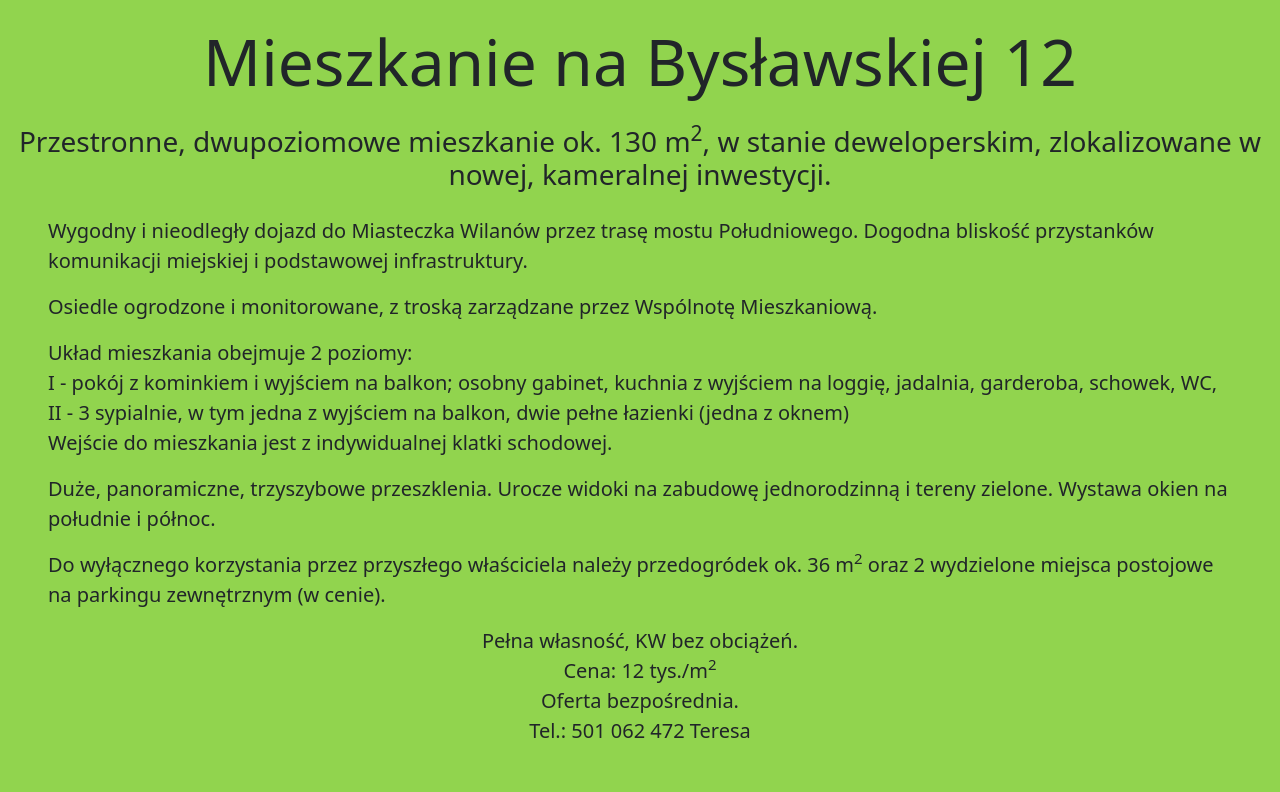
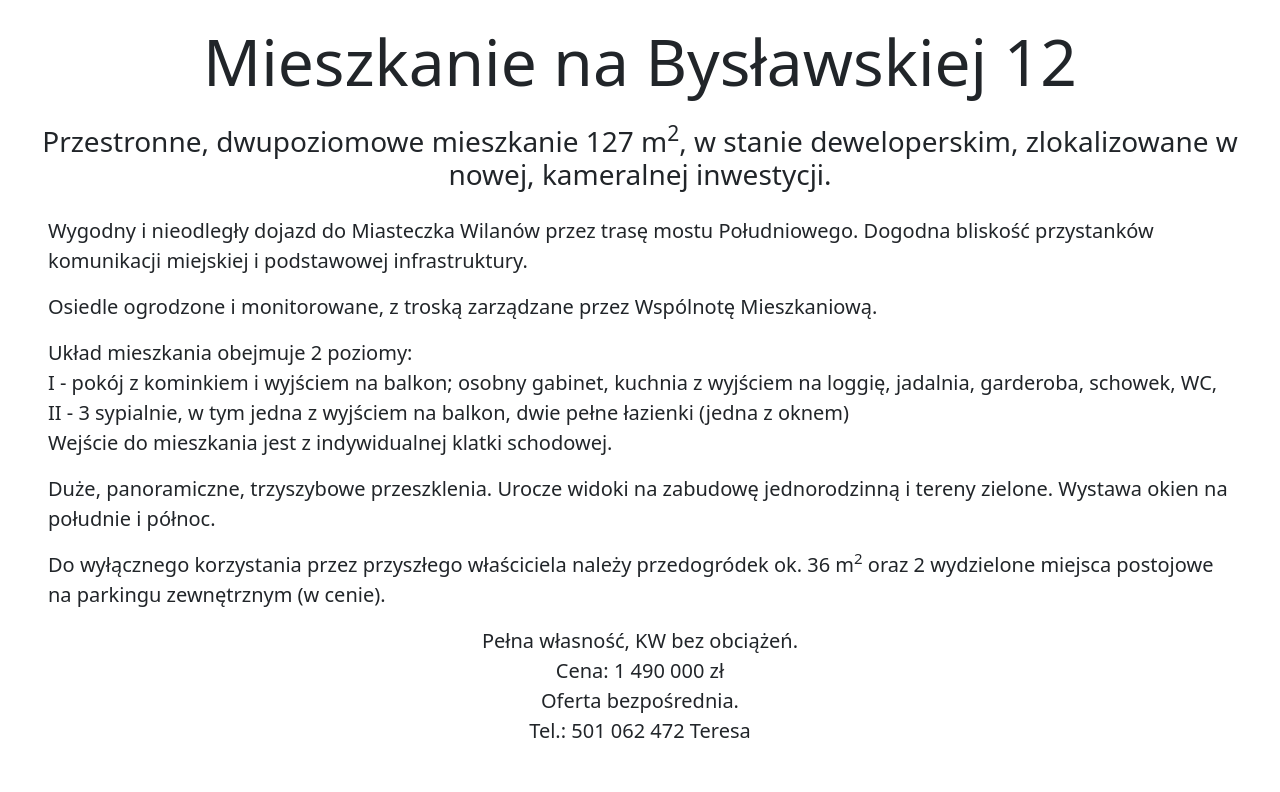
Before and after one commit to jordus100/estate, a React (Create React App) app: page / in a window 1280 px wide. Shown: the top 792 px of the page. Built offline with nearby package versions, Linux system fonts and the light colour scheme.

Commit message:
change background color and text details

```diff
--- a/src/App.js
+++ b/src/App.js
@@ -6,7 +6,7 @@ function App() {
     return (
         <div className="App">
             <h1 className="display-3 text-center my-4">Mieszkanie na Bysławskiej 12</h1>
-            <h3 className="text-center mb-4">Przestronne, dwupoziomowe mieszkanie ok. 130 m<sup>2</sup>, w stanie deweloperskim, zlokalizowane w nowej, kameralnej inwestycji.<br></br></h3>
+            <h3 className="text-center mb-4">Przestronne, dwupoziomowe mieszkanie 127 m<sup>2</sup>, w stanie deweloperskim, zlokalizowane w nowej, kameralnej inwestycji.<br></br></h3>
             <p className="mx-5">
                 Wygodny i nieodległy dojazd do Miasteczka Wilanów przez trasę mostu Południowego.
                 Dogodna bliskość przystanków komunikacji miejskiej i podstawowej infrastruktury.
@@ -29,7 +29,7 @@ function App() {
             </p>
             <p className="mx-5 text-center">
                 Pełna własność, KW bez obciążeń.<br/>
-                Cena: 12 tys./m<sup>2</sup><br/>
+                Cena: 1 490 000 zł<br/>
                 Oferta bezpośrednia.<br/>
                 Tel.: 501 062 472 Teresa
             </p>
--- a/src/index.css
+++ b/src/index.css
@@ -5,7 +5,7 @@ body {
     sans-serif;
   -webkit-font-smoothing: antialiased;
   -moz-osx-font-smoothing: grayscale;
-  background-color: #91d44e !important;
+  background-color: #ffffff !important;
 }
 
 code {
```
